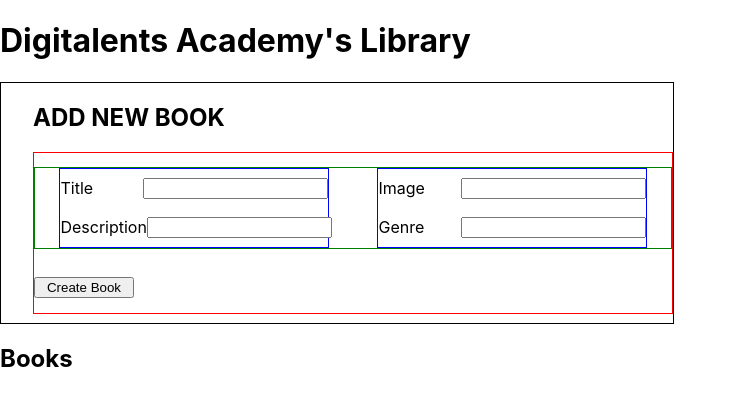
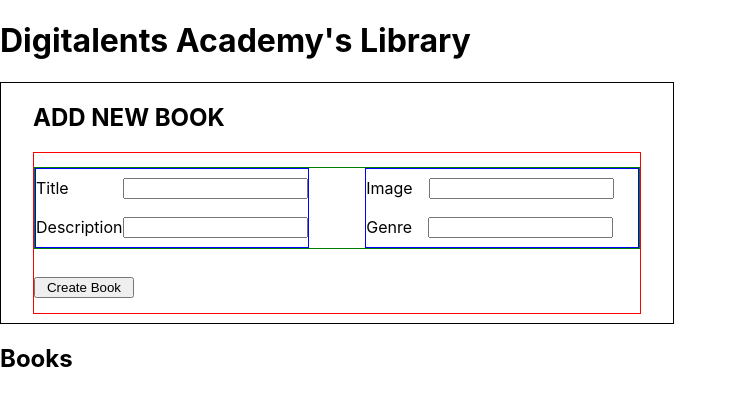
Before and after one commit to digitalents-academy/react_library, a React (Create React App) app in the folder react_library_frontend/: page / in a window 1280 px wide. Shown: the top 406 px of the page, without its empty margins (0-737 px from the left). Built offline with nearby package versions, Linux system fonts and the light colour scheme.

Commit message:
commit form fixing to margins

```diff
--- a/react_library_frontend/src/components/form.js
+++ b/react_library_frontend/src/components/form.js
@@ -27,12 +27,12 @@ const Form = () => {
               <div className="form--sub--div image--genre--div">
 
                 <div className="specific--form--div">
-                   <label for='image' className="book__title">Image </label>
+                   <label className='image__and__genre' for='image' >Image </label>
                    <input type='text' id="image" name='image' />
                  </div>
 
                  <div className="specific--form--div">
-                   <label for='genre' className="book__title">Genre </label>
+                   <label className='image__and__genre' for='genre'>Genre </label>
                    <input type='text' id="genre" name='genre' />
                  </div>
 
--- a/react_library_frontend/src/form.css
+++ b/react_library_frontend/src/form.css
@@ -2,6 +2,7 @@
 .form--container {
     border: 1px solid black;
     padding-left: 2rem;
+    /* padding-right: 2rem; */
     width: 40rem;
     height: 15rem;
     display: flex;
@@ -14,12 +15,14 @@
     flex-direction: column;
     justify-content: space-around;
     height: 10rem;
+    margin-right: 2rem;
+    /* margin-left: 2rem; */
 }
 
 .form--row--container {
     border: 1px solid green;
     display: flex;
-    justify-content: space-around;
+    justify-content: space-between;
    height: 5rem;
 }
 
@@ -29,14 +32,24 @@
     flex-direction: column;
     justify-content: space-around;
     align-content: space-between;
-    width: 42%;
+    width: 45%;
 }
 
 .specific--form--div {
     display: flex;
     justify-content: space-between;
+
 }
 
 .submit__button {
     width: 100px;
 }
+
+.image--genre--div {
+display: flex;
+ align-items: flex-start;
+}
+
+.image__and__genre {
+    margin-right: 1rem;
+}
```
